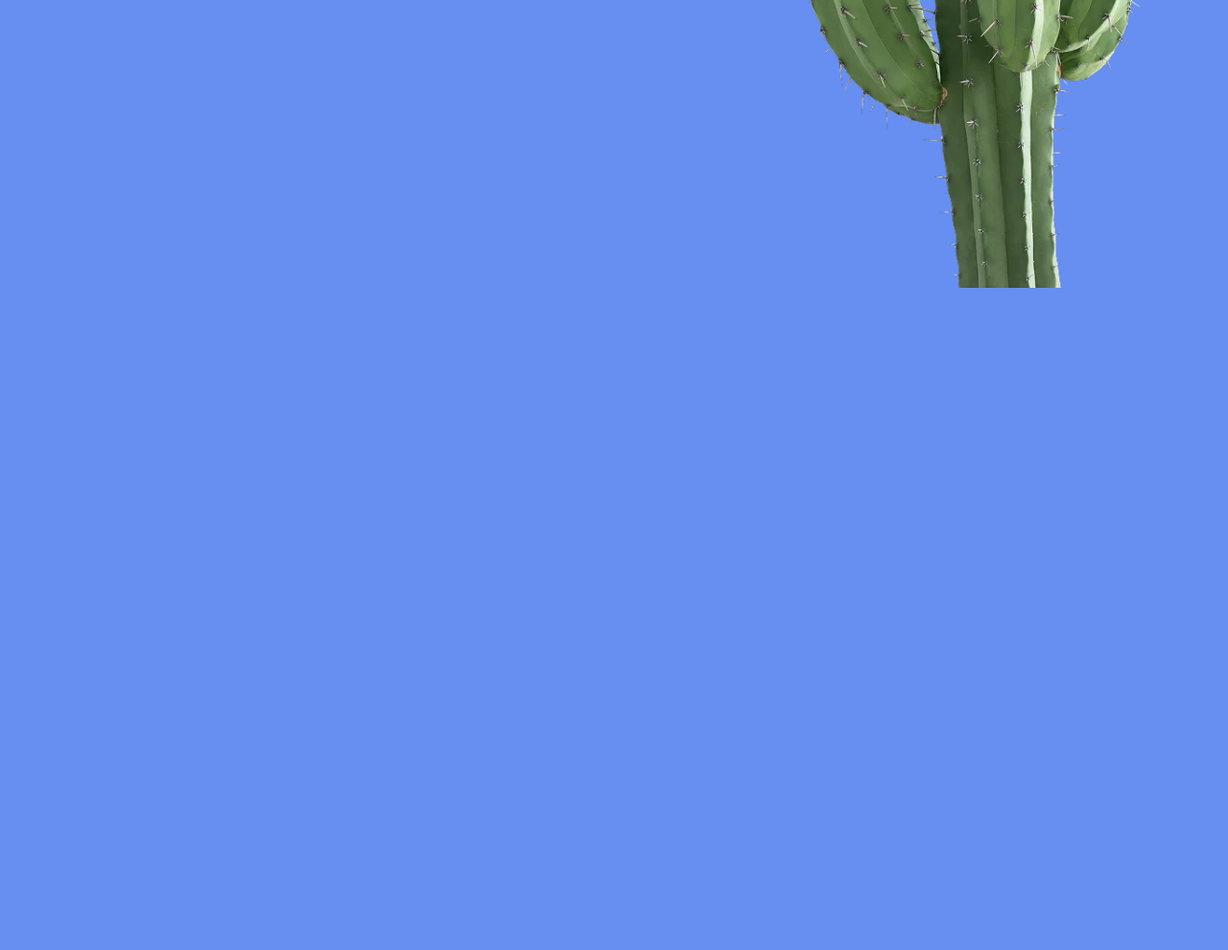
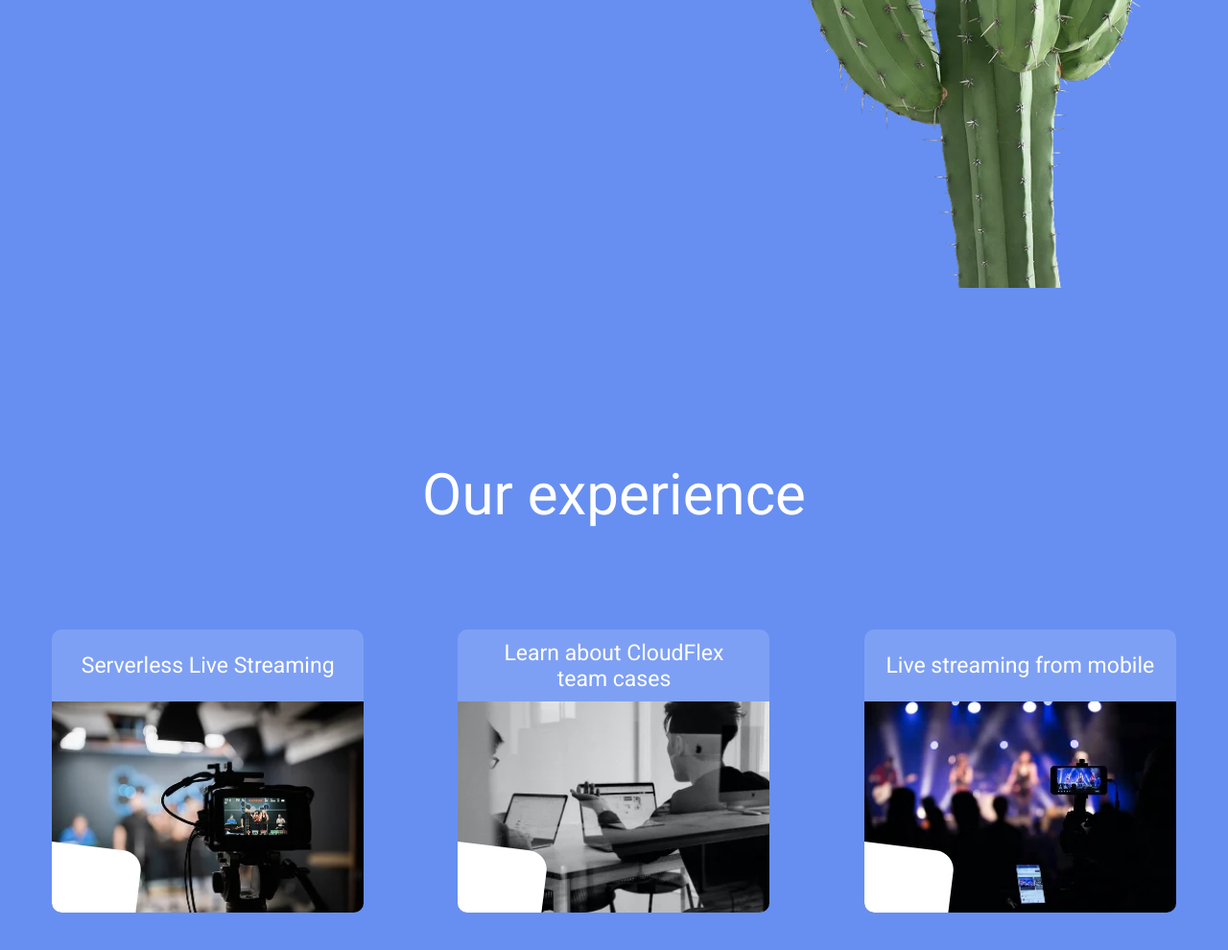
Before and after one commit to DamirAbdullaev/cloud-flex, a website: page index.html in a window 1280 px wide. Shown: the part 3533-4523 px from the top of the page at 96% size. Before the commit the page ends 3833 px from the top, so only its background shows below. Drawn offline with nearby package versions, Linux system fonts and the light colour scheme; files that its build step writes are made by us from their sources.

Commit message:
experence section implemetation

```diff
--- a/index.html
+++ b/index.html
@@ -176,6 +176,48 @@ high-quality software. We like what we do.">
                 </div>
         </section>
 
+        <section class="experience-section">
+            <div class="container">
+                <div class="experience">
+                    <h2 class="experience__title">Our experience </h2>
+                    <div class="experience__cards-wrapper">
+                        <figure class="img-card">
+                            <h3 class="img-card__title">Serverless Live Streaming</h3>
+                            <img src="assets/webp/experience1.webp" alt="card shooting" class="img-card__preview">
+                            <button class="img-card__btn">
+                                <svg class="img-card__btn-icon" aria-label="arrow icon">
+                                    <use href="assets/sprites.svg#arrow-icon"></use>
+                                </svg>
+                            </button>
+                        </figure>
+
+                        <figure class="img-card">
+                            <h3 class="img-card__title">
+                                <span>Learn about CloudFlex</span>
+                                <span>team cases</span>
+                            </h3>
+                            <img src="assets/webp/experience2.webp" alt="card working" class="img-card__preview">
+                            <button class="img-card__btn">
+                                <svg class="img-card__btn-icon" aria-label="arrow icon">
+                                    <use href="assets/sprites.svg#arrow-icon"></use>
+                                </svg>
+                            </button>
+                        </figure>
+
+                        <figure class="img-card">
+                            <h3 class="img-card__title">Live streaming from mobile</h3>
+                            <img src="assets/webp/experience3.webp" alt="card striming" class="img-card__preview">
+                            <button class="img-card__btn">
+                                <svg class="img-card__btn-icon" aria-label="arrow icon">
+                                    <use href="assets/sprites.svg#arrow-icon"></use>
+                                </svg>
+                            </button>
+                        </figure>
+                    </div>
+                </div>
+            </div>
+        </section>
+
     </main>
 </body>
 
--- a/styles/_importer.scss
+++ b/styles/_importer.scss
@@ -4,3 +4,4 @@
 @forward 'hero/hero';
 @forward 'work/work';
 @forward 'about/about';
+@forward 'experiance/experiance';
--- /dev/null
+++ b/styles/experiance/_experiance.scss
@@ -0,0 +1,29 @@
+@use '../variables' as *;
+@use '../mixins' as *;
+
+.experience {
+    padding: 180px 0;
+    margin: 0 auto;
+
+    @include d-flex(start, center, nowrap, column, 0, 90px);
+
+    &__title {
+        @include f-style(60px, 400, $color_wight);
+
+        @media (max-width: $media_sm) {
+            font-size: 35px;
+        }
+    }
+
+    &__cards-wrapper {
+        @include d-flex(space-around, center, wrap, row, 20px, 55px);
+        width: 100%;
+        padding: 15px;
+    }
+
+    @media (max-width: $media_min) {
+        .img-card {
+            width: 300px;
+        }
+    }
+}
--- a/styles/modules/_card.scss
+++ b/styles/modules/_card.scss
@@ -44,3 +44,63 @@
         }
     }
 }
+
+
+.img-card {
+    width: 325px;
+    height: 295px;
+    position: relative;
+    border-radius: 10px;
+    background-color: $color_light-bg;
+    @include d-flex(space-between, center, nowrap, column, 0, 0);
+    overflow: hidden;
+    flex-shrink: 0;
+
+    &__title {
+        @include f-style(23px, 400, $color_wight);
+        @include d-flex(center, center, nowrap, column, 0, 0);
+        // flex-shrink: 0;
+        flex-grow: 1;
+    }
+
+    &__preview {
+        width: 100%;
+        height: 220px;
+    }
+
+    &__btn {
+        width: 120px;
+        height: 90px;
+        border-radius: 20px;
+        border: none;
+        background-color: $color_wight;
+        rotate: z 7deg;
+        transition: rotate .2s;
+
+        @include position(absolute, 1, -1, bottom, left, -20px, -30px);
+
+        &-icon {
+            width: 36px;
+            height: 23px;
+            fill: $color_black;
+            rotate: z -7deg;
+            translate: 12px -3px;
+        }
+
+        &:hover {
+            cursor: pointer;
+            rotate: z 7deg;
+            scale: 1.3;
+
+            .img-card__btn-icon {
+                rotate: z -7px;
+                transition: 17px -8px;
+            }
+        }
+    }
+
+    &:hover {
+        cursor: pointer;
+        box-shadow: 0 8px 20px 12px rgba(0, 0, 0, 0.15), inset 0 -5px 70px 25px rgba(0, 0, 0, 0.2);
+    }
+}
```
Also changed, not shown: assets/sprites.svg, assets/webp/experience1.webp (added), assets/webp/experience2.webp (added), assets/webp/experience3.webp (added).
